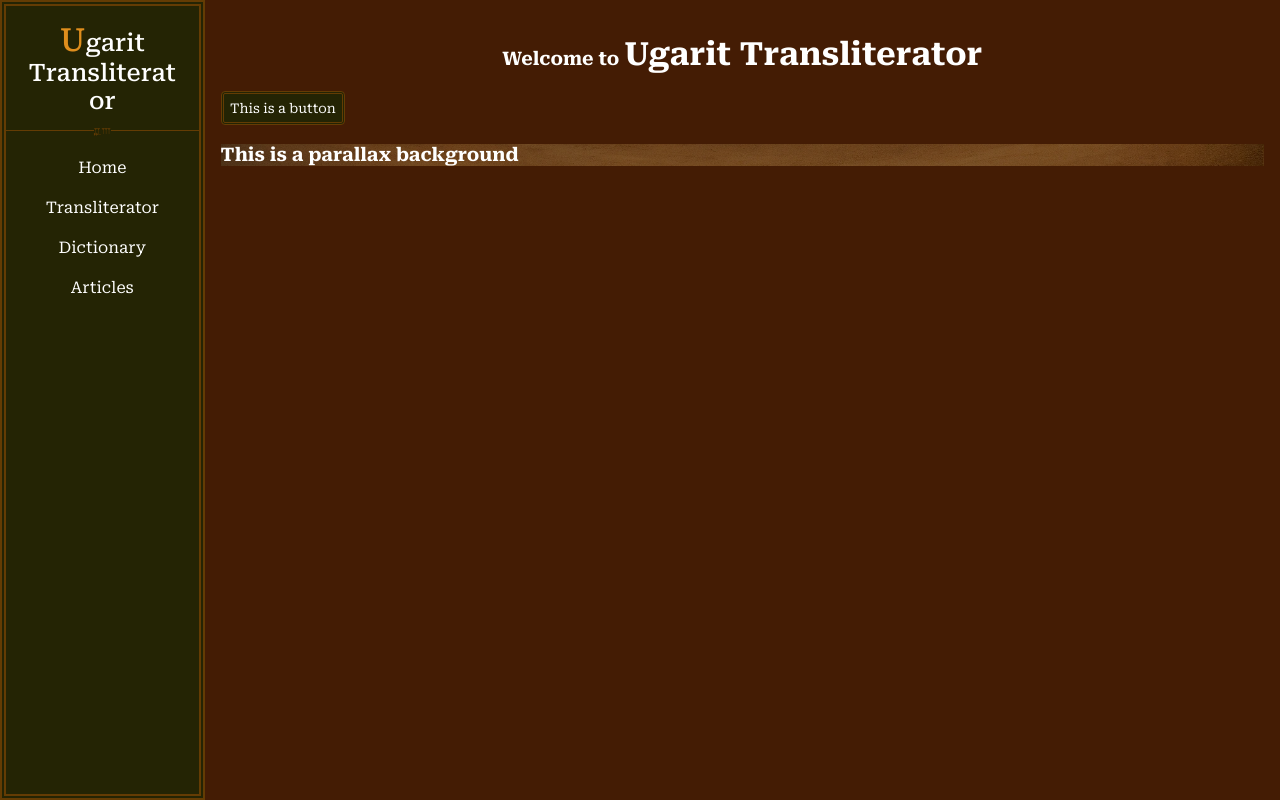
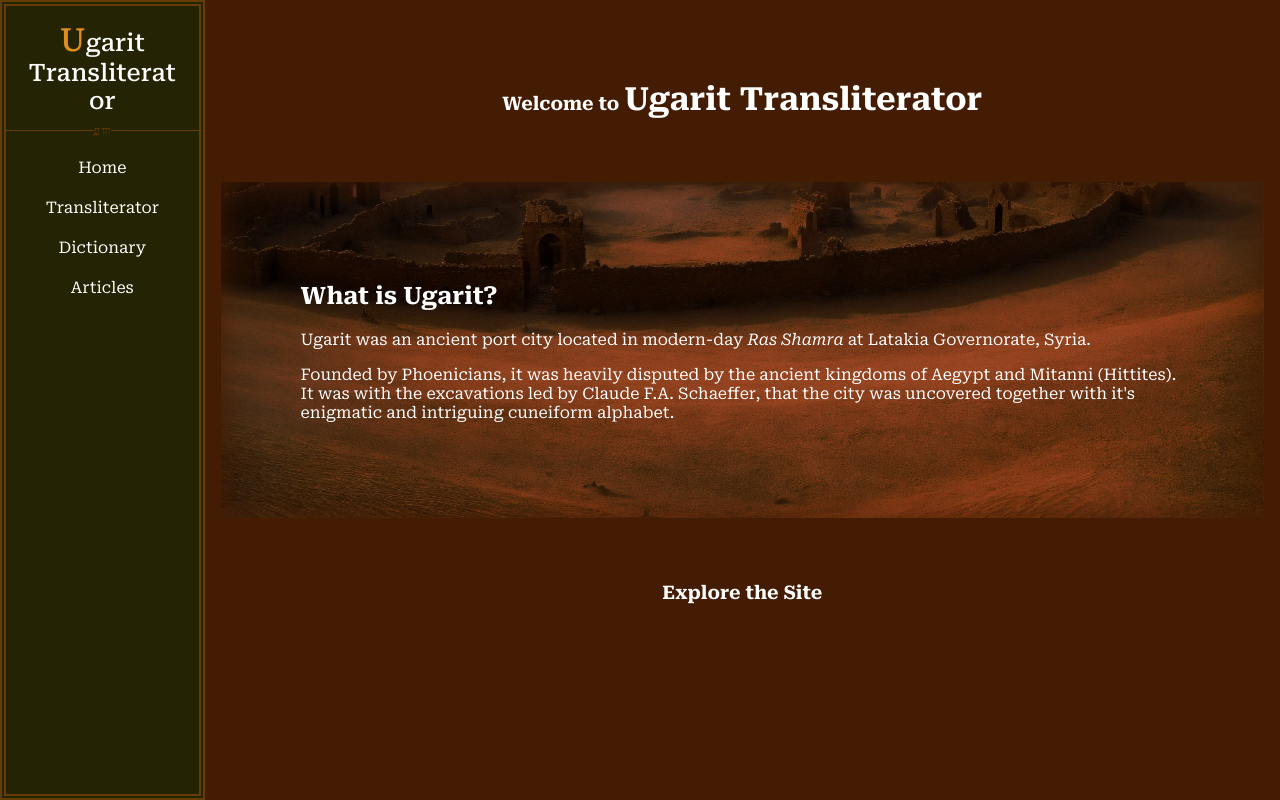
Before and after one commit to GIOdeBrito/ugarit-transliterator, a PHP site: page / in a window 1280 px wide. Run offline with PHP 8.4, Linux system fonts and the light colour scheme; some web fonts are replaced.

Commit message:
Adjusted parallax effect

```diff
--- a/public/src/parallax.js
+++ b/public/src/parallax.js
@@ -26,6 +26,8 @@ function fetchParallaxElements ()
 			background-size: cover;
 			background-repeat: repeat-y;
 			background-position-y: 50%;
+			background-color: rgba(0, 0, 0, 0.43);
+			background-blend-mode: hard-light;
 		`;
 
 		item.classList.add('parallax-container');
--- a/public/styles/classes.css
+++ b/public/styles/classes.css
@@ -1,6 +1,22 @@
+
+.padding-.5 {
+	padding: .5rem;
+}
+
+.padding-8 {
+	padding: 8rem;
+}
 
 .padding-5 {
-	padding: .5rem;
+	padding: 5rem;
+}
+
+.margin-10 {
+	margin: 10rem;
+}
+
+.margin-4 {
+	margin: 4rem;
 }
 
 .input-decorative {
@@ -37,5 +53,5 @@
 
 .parallax-container {
 	transition: background-position-y 10ms ease;
-	box-shadow: #00000085 0 0 3rem inset;
+	box-shadow: var(--color-background) 0 0 2rem inset;
 }
--- a/public/styles/master.css
+++ b/public/styles/master.css
@@ -35,7 +35,7 @@ main {
 }
 
 button {
-    border-style: double;
+    border-style: solid;
     border-width: 3px;
     border-radius: 4px;
     background-color: var(--color-foreground);
--- a/views/dictionary.php
+++ b/views/dictionary.php
@@ -11,7 +11,7 @@
 </section>
 
 <section class='inputbox'>
-    <input name='search' type="text" class="input-decorative input-hstretch padding-5">
+    <input name='search' type="text" class="input-decorative input-hstretch padding-.5">
     <img src="/public/images/magnifier.webp" width=30 alt="magnifier">
 </section>
 
--- a/views/home.php
+++ b/views/home.php
@@ -3,16 +3,31 @@
 /* Home page */
 
 ?>
-<article>
+<article class="margin-4">
     <section class='header-section'>
         <header>
             <h1>Welcome to <mark>Ugarit Transliterator</mark></h1>
         </header>
     </section>
+</article>
 
-    <button>This is a button</button>
+<article class="padding-5" data-parallax="public/images/ancient-ruins.webp">
+	<header>
+		<h1>What is Ugarit?</h1>
+	</header>
 
-	<section data-parallax="public/images/ancient-ruins.webp">
-			<h1>This is a parallax background</h1>
-	</section>
+	<p>Ugarit was an ancient port city located in modern-day <i>Ras Shamra</i> at Latakia Governorate, Syria.</p>
+	<p>
+		Founded by Phoenicians, it was heavily disputed by the ancient kingdoms of Aegypt and Mitanni (Hittites).
+		It was with the excavations led by Claude F.A. Schaeffer, that the city was uncovered together with it's
+		enigmatic and intriguing cuneiform alphabet.
+	</p>
 </article>
+
+<article class="margin-4">
+    <section class='header-section'>
+        <header>
+            <h1>Explore the Site</h1>
+        </header>
+    </section>
+</article>
```
